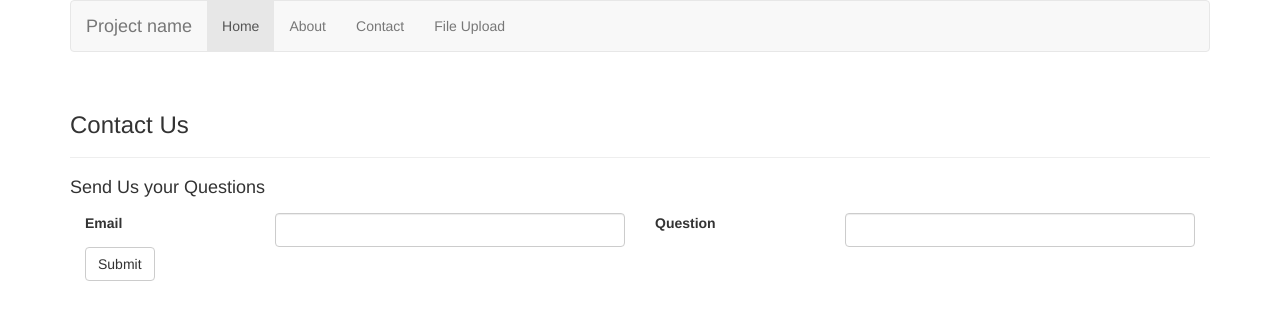
After one commit to codeandrockets/expressjs-tutorial, a Node server app: page /contact in a window 1280 px wide. The commit adds this page. Shown: the top 320 px of the page. Run offline with Node 20, Linux system fonts and the light colour scheme; some libraries are stand-ins or nearby versions.

Commit message:
Add contact and log user input

```diff
--- /dev/null
+++ b/credentials.js
@@ -0,0 +1 @@
+module.exports = {cookieSecret: 'The ferrari will rise again',};
--- a/expresstut.js
+++ b/expresstut.js
@@ -9,7 +9,13 @@ var handlebars = require('express-handlebars').create({defaultLayout:'main'});
 app.engine('handlebars', handlebars.engine);
 app.set('view engine', 'handlebars');
 
-//More Imports Here
+app.use(require('body-parser').urlencoded({
+	extended: true}));
+
+var formidable = require('formidable');
+
+var credentials = require('./credentials.js');
+app.use(require('cookie-parser')(credentials.cookieSecret));
 
 app.set('port', process.env.PORT || 3000);
 
@@ -21,6 +27,22 @@ app.get('/', function(req, res){
 
 app.get('/about', function(req, res){
 	res.render('about');
+});
+
+app.get('/contact', function(req, res){
+	res.render('contact', {csrf: 'CSRF token here'});
+});
+
+app.get('/thankyou', function(req, res){
+	res.render('thankyou');
+});
+
+app.post('/process', function(req,res){
+	console.log('Form :' + req.query.form);
+	console.log('CSRF token : ' + req.body._csrf);
+	console.log('Email : ' + req.body.email);
+	console.log('Question : ' + req.body.ques);
+	res.redirect(303, '/thankyou');
 });
 
 app.use(function(req, res){
@@ -50,6 +72,22 @@ app.use(function(err, req, res, next){
 	next();
 });
 
+app.get('/contact', function(req, res){
+	res.render('contact', {csrf: 'CSRF token here'});
+});
+
+app.get('/thankyou', function(req, res){
+	res.render('thankyou');
+});
+
+app.post('/process', function(req,res){
+	console.log('Form :' + req.query.form);
+	console.log('CSRF token : ' + req.body._csrf);
+	console.log('Email : ' + req.body.email);
+	console.log('Question : ' + req.body.ques);
+	res.redirect(303, '/thankyou');
+});
+
 app.listen(app.get('port'), function(){
 	console.log("Express started on http://localhost:" + app.get('port') + " press Ctrl-C to terminate");
 });
--- a/package.json
+++ b/package.json
@@ -10,7 +10,10 @@
   "author": "Steven Jasionowicz",
   "license": "ISC",
   "dependencies": {
+    "body-parser": "^1.15.2",
+    "cookie-parser": "^1.4.3",
     "express": "^4.14.0",
-    "express-handlebars": "^3.0.0"
+    "express-handlebars": "^3.0.0",
+    "formidable": "^1.0.17"
   }
 }
--- /dev/null
+++ b/views/contact.handlebars
@@ -0,0 +1,37 @@
+<div class="page-header">
+<h3>Contact Us</h3>
+</div>
+<div class="contactUs">
+<h4>Send Us your Questions</h4>
+<form class="formContactUs" role="form"
+  action="/process?form=contactus" method="POST">
+
+  <input type="hidden" name="_csrf" value="{{csrf}}">
+
+  <div class="form-group">
+    <label for="fieldEmail" class="col-sm-2 control-label">
+    Email</label>
+    <div class="col-sm-4">
+      <input type="text" class="form-control" id="fieldEmail"
+      name="email">
+    </div>
+  </div> <!-- End of form-group -->
+
+  <div class="form-group">
+    <label for="fieldQues" class="col-sm-2 control-label">
+    Question</label>
+    <div class="col-sm-4">
+      <input type="text" class="form-control" id="fieldQues"
+      name="ques">
+    </div>
+  </div> <!-- End of form-group -->
+
+  <div class="form-group">
+    <div class="col-sm-4">
+      <button type="submit" class="btn btn-default">Submit</button>
+    </div>
+  </div> <!-- End of form-group -->
+
+</form>
+
+</div> <!-- End of contactUs -->
--- a/views/layouts/main.handlebars
+++ b/views/layouts/main.handlebars
@@ -3,7 +3,6 @@
 <head>
 	{{>head}}
 	<title>Express Tutorial</title>
-	}
 </head>
 <body>
 	{{>bsnavbar}}
--- /dev/null
+++ b/views/thankyou.handlebars
@@ -0,0 +1,3 @@
+<div class="page-header">
+	<h3>Thank you for your submission</h3>
+</div>
```
